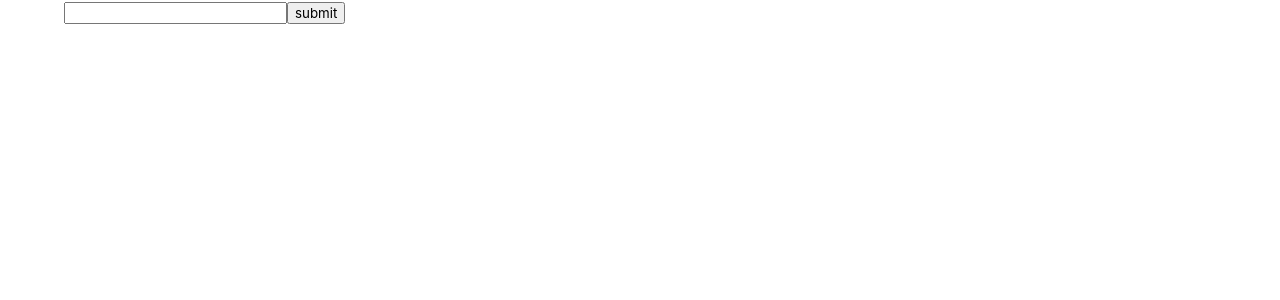
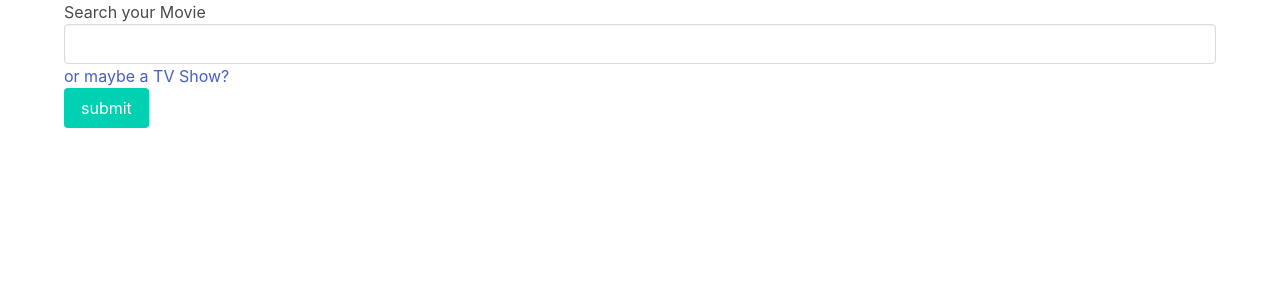
Before and after one commit to Mardico/vereda, an Angular app in the folder frontend/: page / in a window 1280 px wide. Shown: the top 300 px of the page. Built offline with nearby package versions, Linux system fonts and the light colour scheme.

Commit message:
bug encontrado na paginação, necessário arrumar

```diff
--- a/frontend/src/app/home/home.component.html
+++ b/frontend/src/app/home/home.component.html
@@ -1,9 +1,20 @@
 
 <div class="container">
-<form (submit)="onSubmit()">
-    <input name="search" [(ngModel)]="search">
 
-    <button>submit</button>
+  <p>Search your {{searchType}}</p>
+
+<form class="form" (submit)="onSubmit()">
+    <input class="input" name="search" [(ngModel)]="search">
+
+    <p *ngIf="!isValid" class="help is-danger">this field is required</p>
+
+    <a *ngIf="searchType == 'Movie';" (click)="changeSearchType()" class="small"> or maybe a TV Show?</a>
+    <a *ngIf="searchType == 'TV Show';" (click)="changeSearchType()" class="small"> or maybe a Movie?</a>
+
+    <div>
+      <button class="button is-primary">submit</button>
+    </div>
+
  </form>
 </div>
 
@@ -13,11 +24,15 @@
 
     <div *ngFor="let movie of list" class="column is-one-quarter">
 
-      <div class="box" (click)="onClick(movie)">{{movie.Title}}</div>
+      <div class="box" (click)="onClick(movie)">
+        <img src="{{movie.Poster}}" alt="">
+        <p>{{movie.Title}}</p>
+        <p>{{movie.Year}}</p>
+      </div>
 
     </div>
   </div>
 
-  <div *ngFor="let page of pages; let i = index" class="page">{{page}}</div>
+  <span *ngFor="let page of pages; let i = index" class="page" (click)="paginate(page)">{{page}}</span>
 
 </section>
--- a/frontend/src/app/home/home.component.scss
+++ b/frontend/src/app/home/home.component.scss
@@ -0,0 +1,9 @@
+.page {
+    width:20px;
+    height:20px;
+    padding:5px;
+
+    box-shadow:0 1px 6px rgba(0,0,0,.4);
+
+    margin: 0 10px
+}
--- a/frontend/src/app/home/home.component.ts
+++ b/frontend/src/app/home/home.component.ts
@@ -10,13 +10,18 @@ import { HttpClient } from '@angular/common/http';
 export class HomeComponent implements OnInit {
 
   public search: String;
-  private apikey = "/?apikey=34c602f9&s="
+  private apikey = "/?apikey=34c602f9&"
   private videoApiUrl = "http://www.omdbapi.com"
   private apiUrl = "localhost:3000/"
 
+  public newStr: String = "";
   public pages: any = [];
   public list: any = [];
   public movies: any = [];
+
+  public isValid: Boolean = true;
+  public searchType: String = "Movie"
+  public typeParam: String = "type=movie";
 
   constructor(
     private http: HttpClient
@@ -27,43 +32,58 @@ export class HomeComponent implements OnInit {
 
   public onSubmit() {
     let str;
-    let newStr: String = "";
     let format: String = "";
-    let searchParam: String = "";
 
+    if(this.search != "" && this.search != null && typeof this.search != undefined) {
+
+      this.isValid = true;
       if(this.search.includes(' ')){
-
         str = this.search.split(' ')
 
         for(let i = 0; i < str.length; i++){
           format += str[i] + '+'
         }
-      newStr = format.substr(0, format.length - 1)
-      // console.log(newStr.substr(0, newStr.length - 1))
-      searchParam = newStr;
+        this.newStr = '&s=' + format.substr(0, format.length - 1)
+        // console.log(this.newStr.substr(0, this.newStr.length - 1))
       } else {
-      searchParam = this.search;
+        this.newStr = '&s=' + this.search;
       }
 
-
-    this.http.get(this.videoApiUrl + this.apikey + searchParam).subscribe((movies:any) => {
-
+      this.http.get(this.videoApiUrl + this.apikey + this.typeParam + this.newStr).subscribe((movies:any) => {
         this.list = movies.Search;
-
-      let size = Math.ceil(movies.totalResults / 10);
-
+        let size = 0;
+        size = Math.ceil(movies.totalResults / 10);
         for (let i = 1; i <= size; i++){
-
           this.pages.push(i);
         }
+      });
+    } else {
+      this.isValid = false;
+      console.log(this.isValid)
+    }
+  }
 
-    });
+  public changeSearchType(){
 
+    if(this.searchType == "Movie") {
+      this.searchType = "TV Show";
+      this.typeParam = "type=series"
+    } else {
+      this.searchType = "Movie";
+      this.typeParam = "type=movie"
+    }
   }
 
   public onClick(e) {
+    console.log(e.imdbID);
+  }
 
-    console.log(e.imdbID);
+  public paginate(e) {
+    let page = "&page=" + e
 
+    this.http.get(this.videoApiUrl + this.apikey + this.typeParam + this.newStr + page).subscribe((movies:any) => {
+
+      this.list = movies.Search;
+    });
   }
 }
```
Lines whose indentation alone changed are shown as unchanged.
